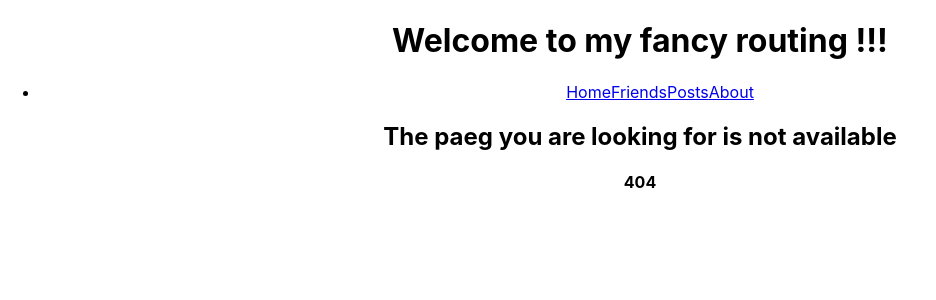
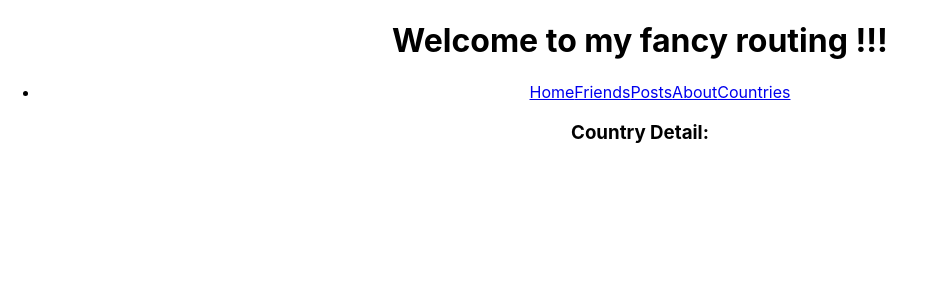
Before and after one commit to Habibur96/react-router, a React (Create React App) app: page /country/1 in a window 1280 px wide. Before the commit this address had no page. Shown: the top 300 px of the page, without its empty margins (0-936 px from the left). Built offline with nearby package versions, Linux system fonts and the light colour scheme.

Commit message:
cod added

```diff
--- a/src/App.js
+++ b/src/App.js
@@ -14,6 +14,9 @@ import Header from './components/Header/Header';
 import FriendDetail from './components/FriendDetail/FriendDetail';
 import Posts from './components/Posts/Posts';
 import PostDetail from './components/PostDetail/PostDetail';
+import Country from './components/Country/Country';
+import CountryDetails from './components/CountryDetails/CountryDetails';
+import Countries from './components/Countries/Countries';
 
 
 
@@ -39,7 +42,8 @@ function App() {
         {/* ==================== Nexted End =================== */}
 
         <Route path="/About" element={<About></About>}></Route>
-
+        <Route path='/Countries' element={<Countries></Countries>}></Route>
+        <Route path='/country/:countryName' element={<CountryDetails></CountryDetails>}></Route>
         <Route path='*' element={<NotFound></NotFound>}></Route>
       </Routes >
     </div >
--- /dev/null
+++ b/src/components/Countries/Countries.js
@@ -0,0 +1,28 @@
+import React, { useEffect, useState } from 'react';
+import { Link } from 'react-router-dom';
+
+const Countries = () => {
+    const [countries, setCountries] = useState([]);
+    useEffect(() => {
+        fetch('https://restcountries.com/v3.1/all')
+            .then(res => res.json())
+            .then(data => setCountries(data))
+    }, [])
+    return (
+        <div>
+            <h2>Bangladesh is my homeland: {countries.length}</h2>
+            {
+                countries.map(country => <li>
+                    <Link
+                        // key={country}
+                        to={`/country/${country.name.common}`}
+                    >{country.name.common}
+                    </Link>
+                </li>)
+
+            }
+        </div>
+    );
+};
+
+export default Countries;
--- /dev/null
+++ b/src/components/Country/Country.js
@@ -0,0 +1,11 @@
+import React from 'react';
+
+const Country = () => {
+    return (
+        <div>
+
+        </div>
+    );
+};
+
+export default Country;
--- /dev/null
+++ b/src/components/CountryDetails/CountryDetails.js
@@ -0,0 +1,14 @@
+import React from 'react';
+import { useParams } from 'react-router-dom';
+
+const CountryDetails = () => {
+    const { countryName } = useParams;
+
+    return (
+        <div>
+            <h3>Country Detail: {countryName}</h3>
+        </div>
+    );
+};
+
+export default CountryDetails;
--- a/src/components/Header/Header.js
+++ b/src/components/Header/Header.js
@@ -1,5 +1,6 @@
 import React from 'react';
 import { Link } from 'react-router-dom';
+
 
 // import CustomLink from '../CustomLink/CustomLink';
 
@@ -14,6 +15,9 @@ const Header = () => {
                         <Link to='/Friends'>Friends</Link>
                         <Link to='/Posts'>Posts</Link>
                         <Link to='/About'>About</Link>
+                        <Link to='/Countries'>Countries</Link>
+
+
                         {/* <CustomLink to="/">Home</CustomLink>
                         <CustomLink to="/Friends">Friend</CustomLink>
                         <CustomLink to="/About">About</CustomLink> */}
```
